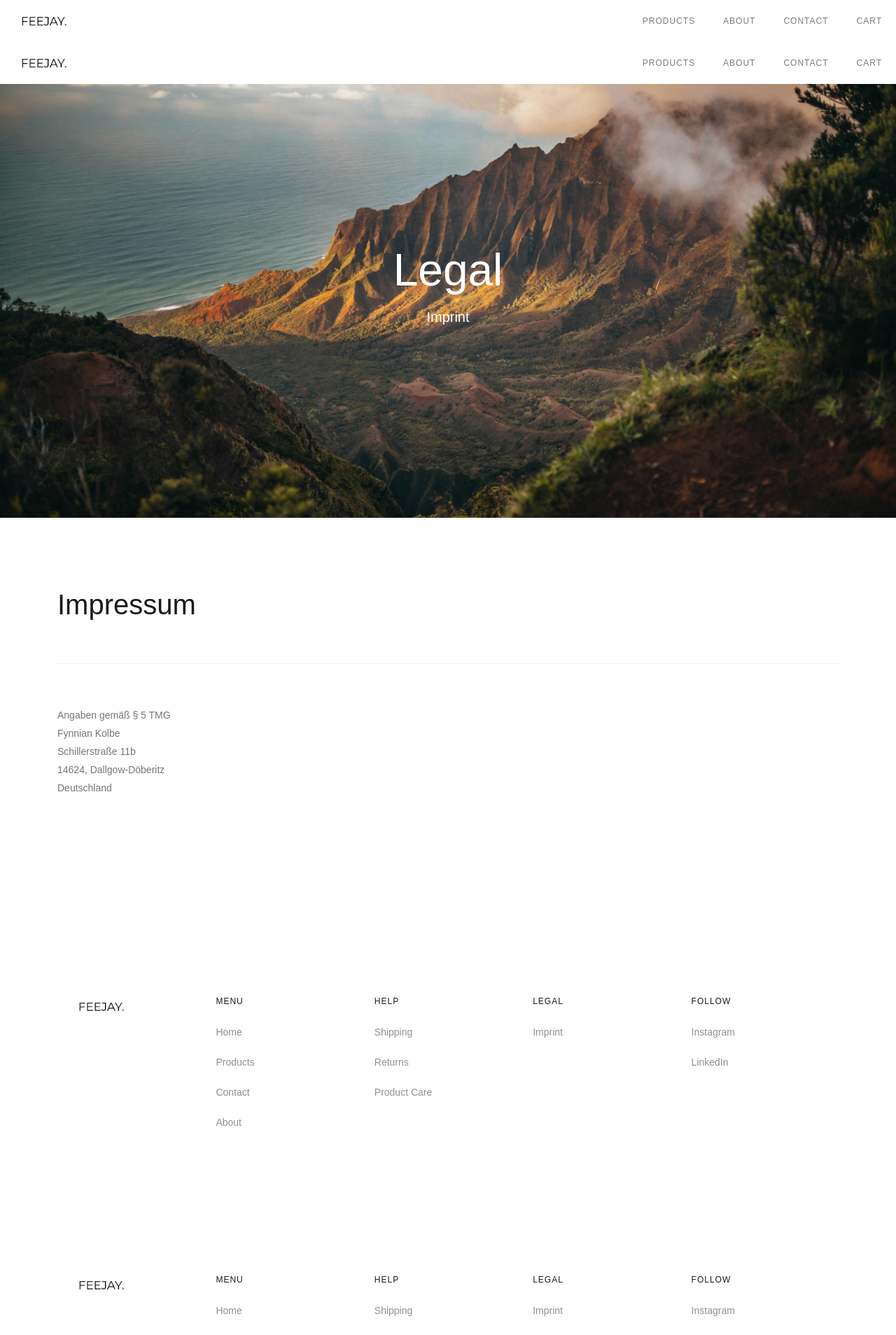
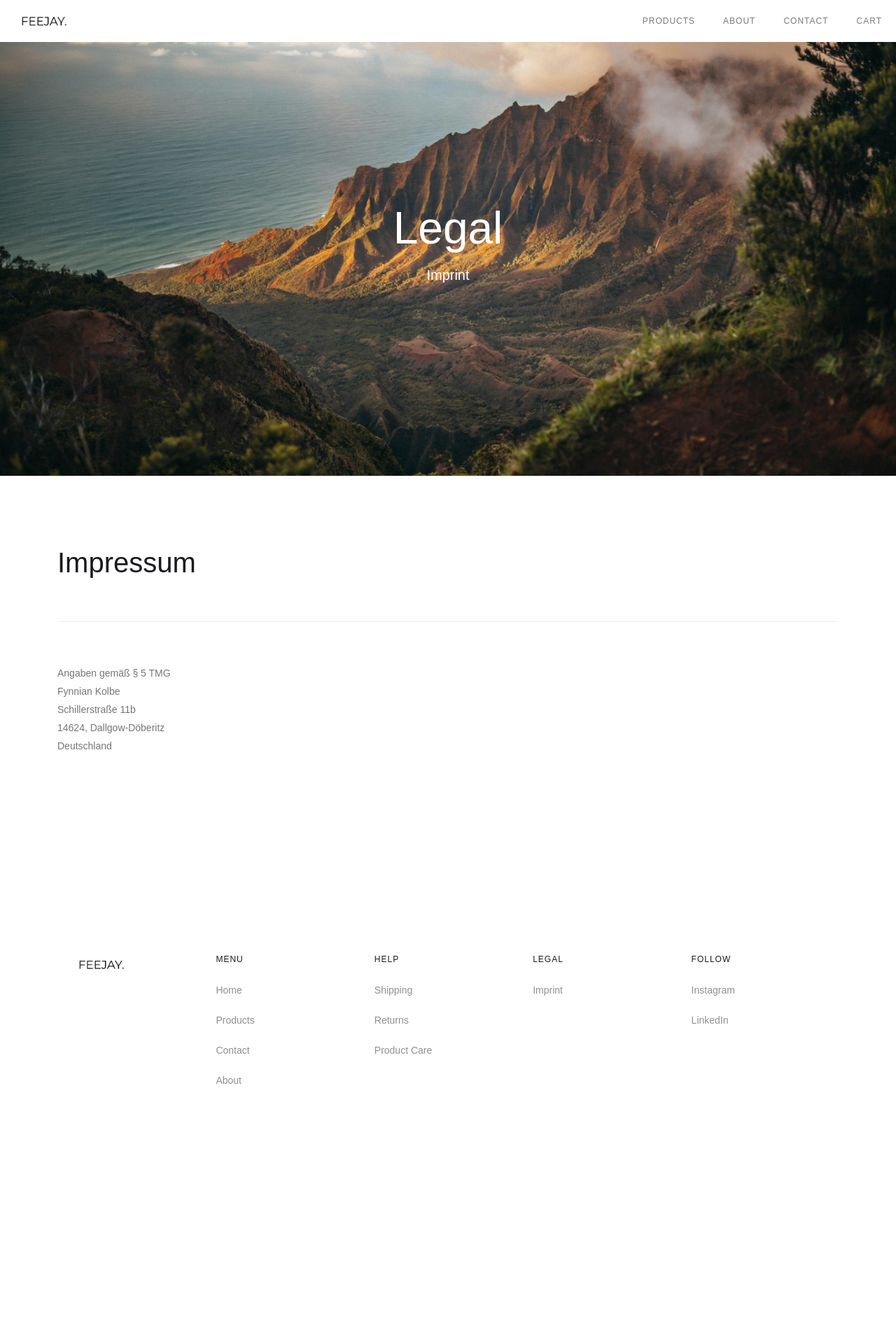
Before and after one commit to fynnxxn/FeeJay, a React (Create React App) app in the folder frontend/: page /imprint in a window 1280 px wide. Shown: the top 1908 px of the page at 70% size. After the commit the page ends 1659 px from the top, so only its background shows below. Built offline with nearby package versions, Linux system fonts and the light colour scheme; no server answers.

Commit message:
commented code and deleted categories

```diff
--- a/frontend/src/Imprint.js
+++ b/frontend/src/Imprint.js
@@ -4,19 +4,6 @@ import "./App.css";
 function About() {
     return (
         <div className="about-us">
-            <div className="navigation-items">
-                <a href="/" className="logo-link nav-brand" aria-label="home">
-                    <img src="/logo.png" width="65" alt="logo"></img>
-                </a>
-                <div className="navigation-wrap">
-                    <nav role="navigation" className="navigation-items-menu">
-                        <a href="/products" className="navigation-item link">Products</a>
-                        <a href="/about" className="navigation-item link">About</a>
-                        <a href="/contact" className="navigation-item link">Contact</a>
-                        <a href="/cart" className="navigation-item navigation-item-cart link">Cart</a>
-                    </nav>
-                </div>
-            </div>
 
             <div className="intro-header">
                 <div className="intro-content">
@@ -50,50 +37,6 @@ function About() {
                 </div>
             </div>
 
-            <div className="section">
-                <div className="container">
-                    <div className="layout-grid footer">
-                        <a href="/" id="logo-footer" className="logo-link inline-block" aria-label="home">
-                            <img src="/logo.png" width="65" alt="logo"></img>
-                        </a>
-
-                        <div id="menu-top" className="label">
-                            menu
-                        </div>
-                        <div id="menu-content" className="links-section-footer">
-                            <a href="/" className="footer-link">Home</a>
-                            <a href="/products" className="footer-link">Products</a>
-                            <a href="/contact" className="footer-link">Contact</a>
-                            <a href="/about" className="footer-link">About</a>
-                        </div>
-
-                        <div id="help-top" className="label">
-                            help
-                        </div>
-                        <div id="help-content" className="links-section-footer">
-                            <a href="/shipping" className="footer-link">Shipping</a>
-                            <a href="/contact" className="footer-link">Returns</a>
-                            <a href="/contact" className="footer-link">Product Care</a>
-                        </div>
-
-                        <div id="legal-top" className="label">
-                            legal
-                        </div>
-                        <div id="legal-content" className="links-section-footer">
-                            <a href="/imprint" className="footer-link">Imprint</a>
-                        </div>
-
-                        <div id="follow-top" className="label">
-                            follow
-                        </div>
-                        <div id="follow-content" className="links-section-footer">
-                            <a href="https://www.instagram.com/jamie.tsc/" className="footer-link">Instagram</a>
-                            <a href="https://www.linkedin.com/in/jamie-jentsch-63308a28b/?originalSubdomain=de" className="footer-link">LinkedIn</a>
-                        </div>
-
-                    </div>
-                </div>
-            </div>
         </div>
     );
 }
```
Also changed, not shown: 1 other file (tests, documents, lock files or other folders).
